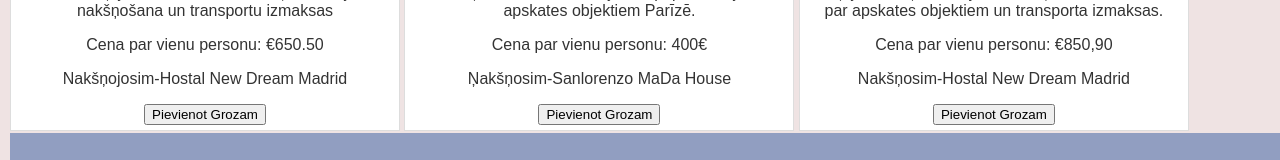
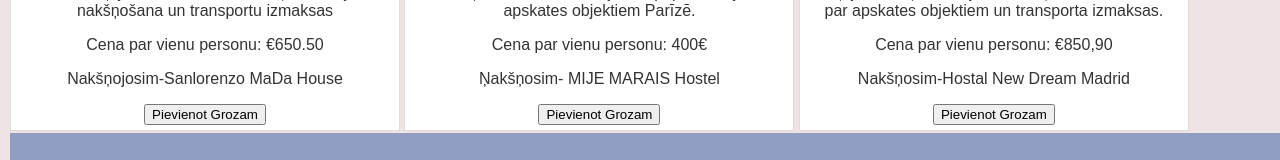
Before and after one commit to bartasevicaa/sapnu_celojums_pd, a plain HTML site: page mans sapņu ceļojums/index.html in a window 1280 px wide. Shown: the part 585-745 px from the top of the page. Drawn offline with Linux system fonts and the light colour scheme.

Commit message:
index.html

```diff
--- a/mans sapņu ceļojums/index.html
+++ b/mans sapņu ceļojums/index.html
@@ -26,7 +26,7 @@
             <h3>Roma, Itālija</h3>
             <p>5 dienu ceļojums uz Romu kurā iekļauts lidojumi, nakšņošana un transportu izmaksas</p>
             <p>Cena par vienu personu: €650.50 </p>
-            <p> Nakšņojosim-Hostal New Dream Madrid  </p>
+            <p> Nakšņojosim-Sanlorenzo MaDa House </p>
             <button>Pievienot Grozam</button>
             </div>
             <div class="produkts">
@@ -35,7 +35,7 @@
                 <h3>Parīze, Francija</h3>
                 <p> Nedēļas nogala Parīzē kurā iekļauti lidojumi, nakšņošana un ekskursijas uz populārākajiem apskates objektiem Parīzē. </p>
                 <p>Cena par vienu personu: 400€</p>
-                 <p>Ņakšņosim-Sanlorenzo MaDa House</p>
+                 <p>Ņakšņosim- MIJE MARAIS Hostel</p>
                 <button>Pievienot Grozam</button>
                 </div>
                 <div class="produkts">
```
